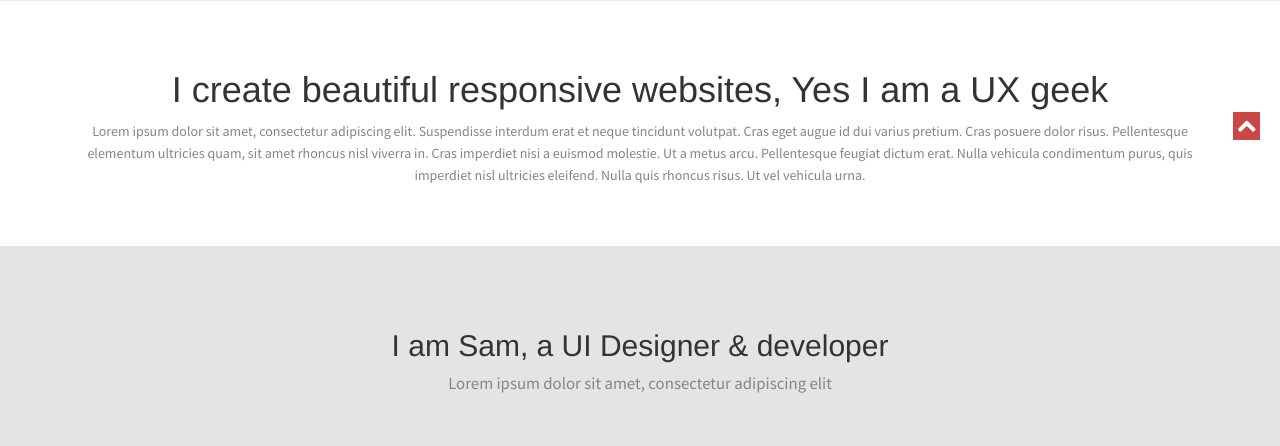
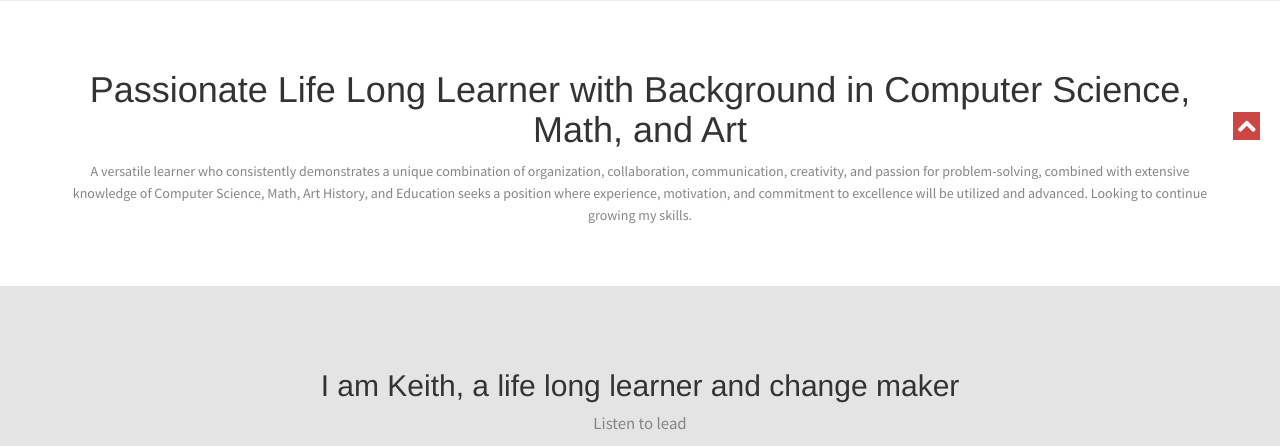
Before and after one commit to MR-PECK/MR-PECK.github.io, a plain HTML site: page index.html in a window 1280 px wide. Shown: the part 640-1086 px from the top of the page. Drawn offline with Linux system fonts and the light colour scheme.

Commit message:
Update index.html

```diff
--- a/index.html
+++ b/index.html
@@ -85,7 +85,7 @@
                     </div>
                     <div class="da-slide">
                         <h2>Creative Collaborator</h2>
-                        <p>jQuery: Listen, Learn, Love, Laugh, and Live</p>
+                        <p>Listen, Learn, Love, Laugh, and Live</p>
                         <div class="da-img"></div>
                     </div>
 				<!--  <nav class="da-arrows">
@@ -99,8 +99,8 @@
     <section id="introText">
         <div class="container">
             <div class="text-center">
-            <h1>I create beautiful responsive websites, Yes I am a UX geek</h1>
-              <p>Lorem ipsum dolor sit amet, consectetur adipiscing elit. Suspendisse interdum erat et neque tincidunt volutpat. Cras eget augue id dui varius pretium. Cras posuere dolor risus. Pellentesque elementum ultricies quam, sit amet rhoncus nisl viverra in. Cras imperdiet nisi a euismod molestie. Ut a metus arcu. Pellentesque feugiat dictum erat. Nulla vehicula condimentum purus, quis imperdiet nisl ultricies eleifend. Nulla quis rhoncus risus. Ut vel vehicula urna.</p>
+            <h1>Passionate Life Long Learner with Background in Computer Science, Math, and Art</h1>
+              <p>A versatile learner who consistently demonstrates a unique combination of organization, collaboration, communication, creativity, and passion for problem-solving, combined with extensive knowledge of Computer Science, Math, Art History, and Education seeks a position where experience, motivation, and commitment to excellence will be utilized and advanced. Looking to continue growing my skills.</p>
             </div>
         </div>
 
@@ -110,8 +110,8 @@
         <div class="container">
             <div class="heading text-center">
                 <!-- Heading -->
-                <h2>I am Sam, a UI Designer & developer</h2>
-                <p>Lorem ipsum dolor sit amet, consectetur adipiscing elit</p>
+                <h2>I am Keith, a life long learner and change maker</h2>
+                <p>Listen to lead</p>
             </div>
             <div class="row">
                 <!-- item -->
@@ -584,7 +584,7 @@
                 <div class="col-sm-4">
                     <h4>Address:</h4>
                     <address>
-                        WebThemez Company<br>
+                        Keith Peck<br>
                         134 Stilla. Tae., 414515<br>
                         Leorislon, SA 02434-34534 USA
                         <br>
```
